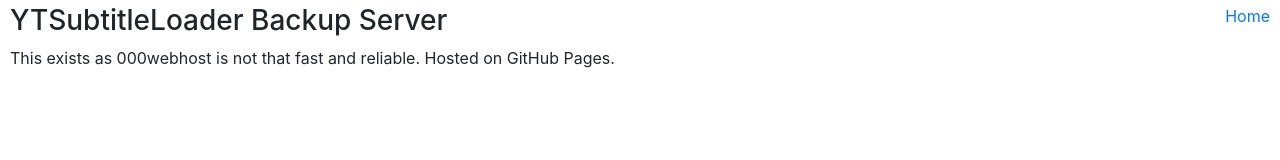
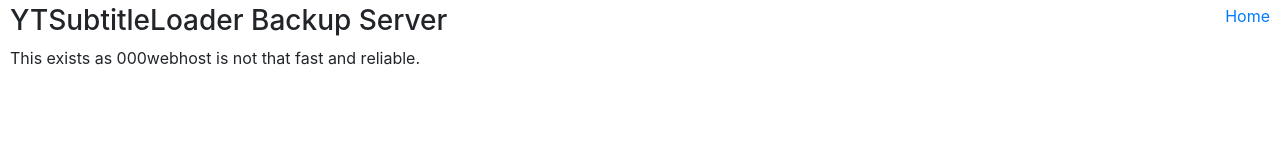
Before and after one commit to rhrhrhrhrhrh/rhrhrhrhrhrh.github.io, a plain HTML site: page index.html in a window 1280 px wide. Drawn offline with nearby package versions, Linux system fonts and the light colour scheme.

Commit message:
Update index.html

```diff
--- a/index.html
+++ b/index.html
@@ -8,7 +8,7 @@
     <body style="margin-left: 10px; margin-right: 10px; margin-top: 4px; margin-bottom: 4px;">
         <span style="float: right;"><a href="https://ytsubtitleloader.tk/">Home</a></span>
         <h3>YTSubtitleLoader Backup Server</h3>
-        <p>This exists as 000webhost is not that fast and reliable. Hosted on GitHub Pages.</p>
+        <p>This exists as 000webhost is not that fast and reliable.</p>
         <script src="https://code.jquery.com/jquery-3.5.1.slim.min.js" integrity="sha384-DfXdz2htPH0lsSSs5nCTpuj/zy4C+OGpamoFVy38MVBnE+IbbVYUew+OrCXaRkfj" crossorigin="anonymous"></script>
         <script src="https://cdn.jsdelivr.net/npm/popper.js@1.16.1/dist/umd/popper.min.js" integrity="sha384-9/reFTGAW83EW2RDu2S0VKaIzap3H66lZH81PoYlFhbGU+6BZp6G7niu735Sk7lN" crossorigin="anonymous"></script>
         <script src="https://stackpath.bootstrapcdn.com/bootstrap/4.5.2/js/bootstrap.min.js" integrity="sha384-B4gt1jrGC7Jh4AgTPSdUtOBvfO8shuf57BaghqFfPlYxofvL8/KUEfYiJOMMV+rV" crossorigin="anonymous"></script>
```
